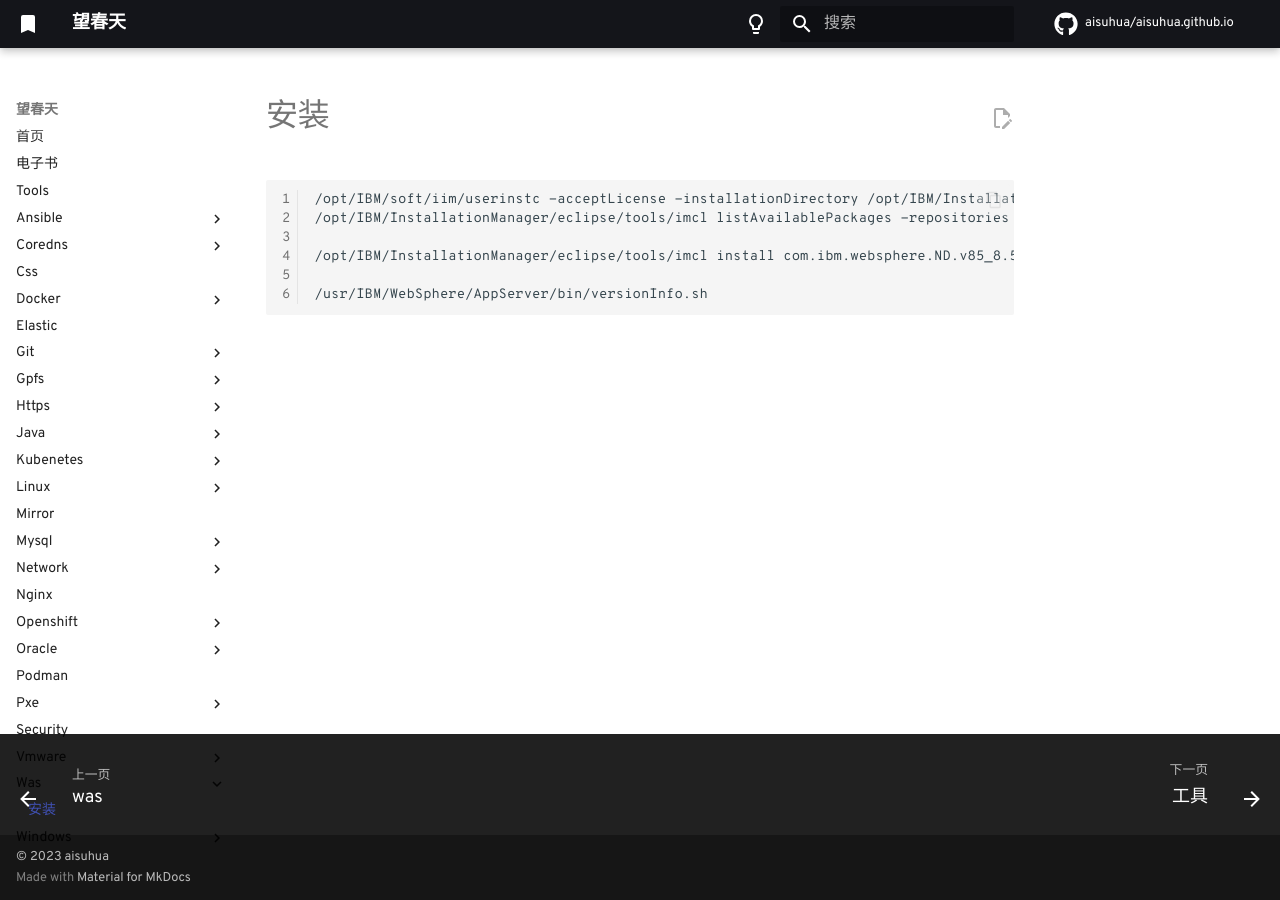
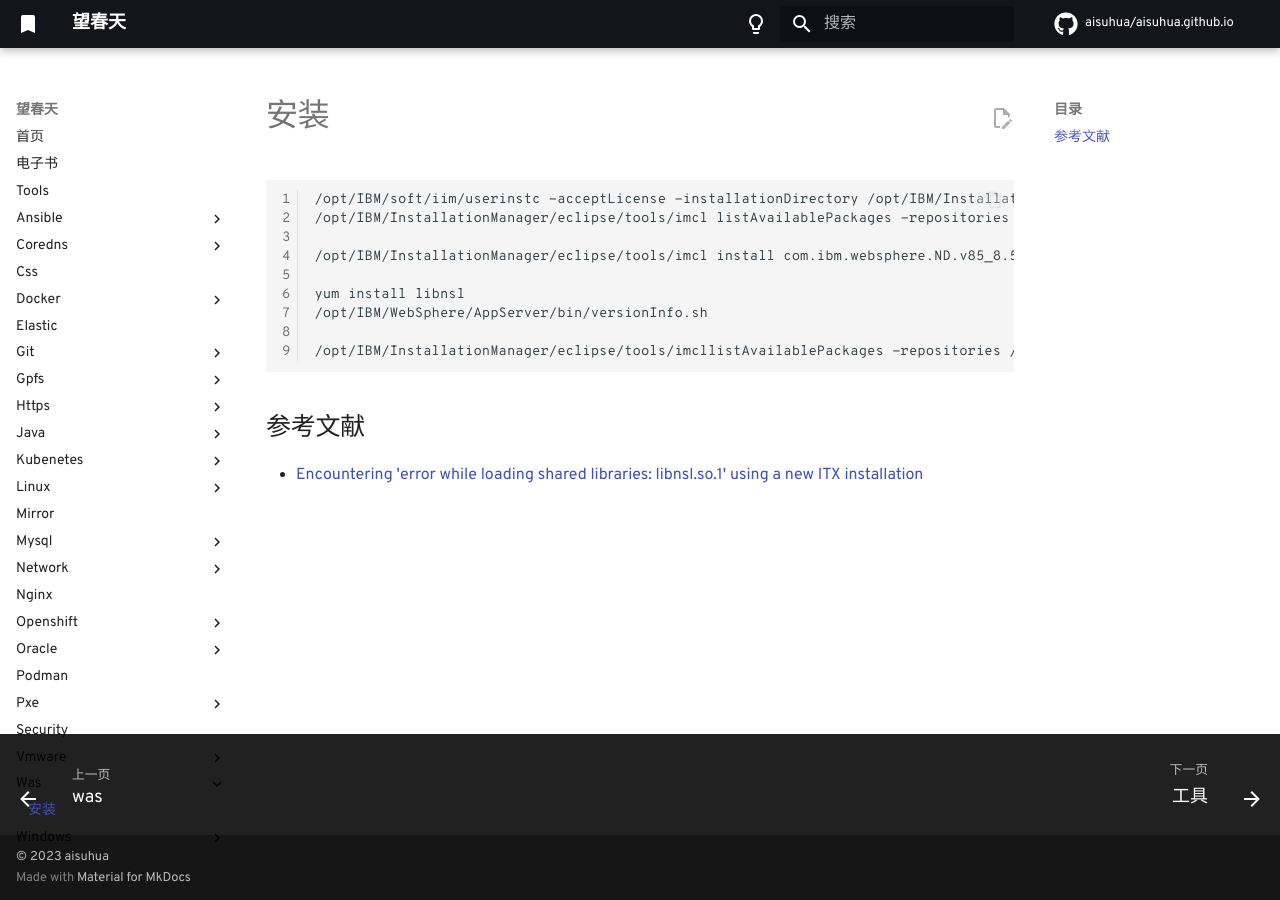
Before and after one commit to aisuhua/aisuhua.github.io, an MkDocs documentation site: the page built from docs/was/install.md, in a window 1280 px wide. Built offline with MkDocs 1.6.1 and Material for MkDocs 9.7.7, drawn with Linux system fonts in a browser that asks for light colours; comment, search, counter and statistics services are not loaded.

Commit message:
install.md

````diff
--- a/docs/was/install.md
+++ b/docs/was/install.md
@@ -6,5 +6,12 @@
 
 /opt/IBM/InstallationManager/eclipse/tools/imcl install com.ibm.websphere.ND.v85_8.5.5000.20130514_1044 -repositories /opt/IBM/soft/was/repository.config -installationDirectory /opt/IBM/WebSphere/AppServer -acceptLicense
 
-/usr/IBM/WebSphere/AppServer/bin/versionInfo.sh
+yum install libnsl
+/opt/IBM/WebSphere/AppServer/bin/versionInfo.sh
+
+/opt/IBM/InstallationManager/eclipse/tools/imcllistAvailablePackages -repositories /opt/IBM/soft/ihs/repository.config -features -long
 ```
+
+## 参考文献
+
+- [Encountering 'error while loading shared libraries: libnsl.so.1' using a new ITX installation](https://www.ibm.com/support/pages/encountering-error-while-loading-shared-libraries-libnslso1-using-new-itx-installation)
````
